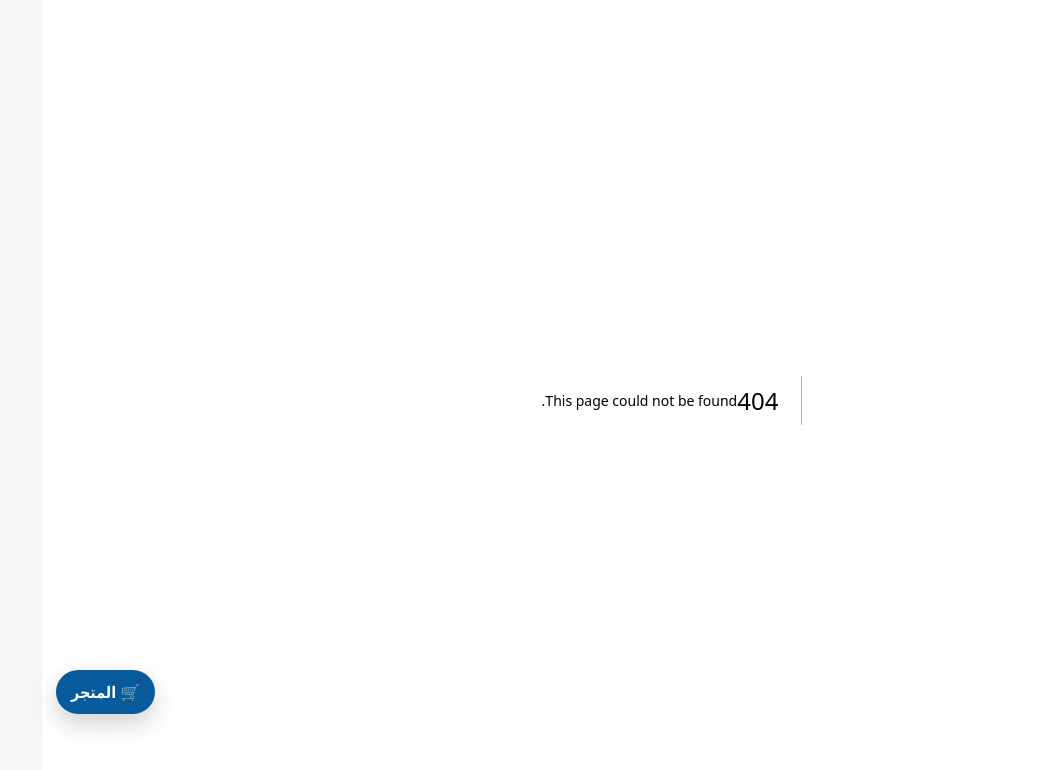
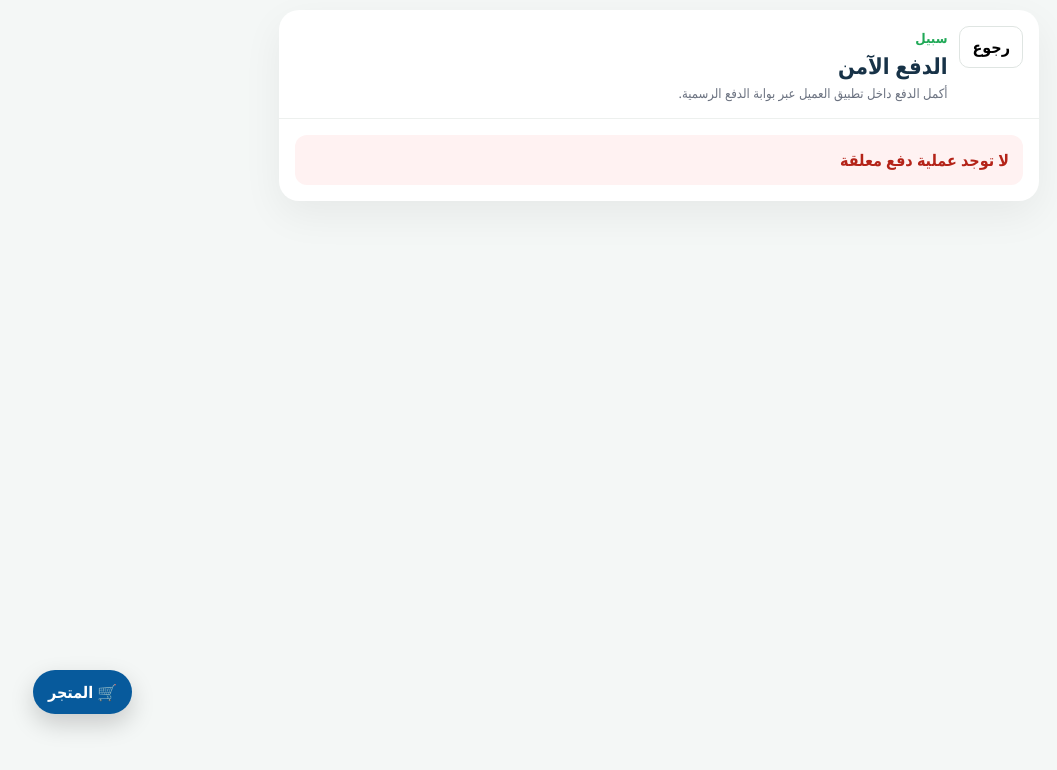
Before and after one commit to mdardash-star/sabeel-system, a Next.js app in the folder apps/mobile/: page /payment in a window 1280 px wide. Before the commit this address had no page. Shown: the top 770 px of the page, without its empty margins (0-1057 px from the left). Built offline with nearby package versions, Linux system fonts and the light colour scheme.

Commit message:
feat: add in-app secure payment screen

```diff
--- /dev/null
+++ b/apps/mobile/app/payment/page.tsx
@@ -0,0 +1,54 @@
+"use client";
+
+import {useEffect,useState} from "react";
+import {useRouter} from "next/navigation";
+
+export default function PaymentPage(){
+  const router=useRouter();
+  const [url,setUrl]=useState("");
+  const [error,setError]=useState("");
+
+  useEffect(()=>{
+    const raw=sessionStorage.getItem("subil_pending_payment_url")||"";
+    if(!raw){setError("لا توجد عملية دفع معلقة");return}
+    try{
+      const parsed=new URL(raw);
+      if(parsed.protocol!=="https:"){throw new Error("invalid")}
+      setUrl(parsed.toString());
+    }catch{
+      setError("تعذر فتح رابط الدفع الآمن");
+    }
+  },[]);
+
+  function closePayment(){
+    sessionStorage.removeItem("subil_pending_payment_url");
+    router.replace("/store");
+  }
+
+  return <main style={s.page} dir="rtl">
+    <section style={s.shell}>
+      <header style={s.header}>
+        <button style={s.back} onClick={closePayment}>رجوع</button>
+        <div>
+          <small style={s.kicker}>سبيل</small>
+          <h1 style={s.title}>الدفع الآمن</h1>
+          <p style={s.note}>أكمل الدفع داخل تطبيق العميل عبر بوابة الدفع الرسمية.</p>
+        </div>
+      </header>
+      {error?<div style={s.error}>{error}</div>:url?<iframe title="الدفع الآمن" src={url} style={s.frame} allow="payment *; clipboard-read; clipboard-write"/>:<div style={s.loading}>جاري تجهيز صفحة الدفع</div>}
+    </section>
+  </main>
+}
+
+const s:Record<string,React.CSSProperties>={
+  page:{minHeight:"100vh",background:"#f4f7f6",padding:10,fontFamily:"inherit"},
+  shell:{maxWidth:760,margin:"0 auto",background:"#fff",borderRadius:20,overflow:"hidden",boxShadow:"0 14px 40px rgba(0,0,0,.06)"},
+  header:{display:"flex",gap:12,alignItems:"flex-start",padding:16,borderBottom:"1px solid #edf0ee"},
+  back:{border:"1px solid #dfe5e2",background:"#fff",borderRadius:10,padding:"9px 12px",fontWeight:800},
+  kicker:{color:"#20a957",fontWeight:800},
+  title:{margin:"2px 0 4px",fontSize:22},
+  note:{margin:0,color:"#6b7280",fontSize:13},
+  frame:{display:"block",width:"100%",height:"calc(100vh - 130px)",minHeight:620,border:0,background:"#fff"},
+  error:{margin:16,padding:14,borderRadius:12,background:"#fff2f2",color:"#b42318",fontWeight:700},
+  loading:{padding:40,textAlign:"center",color:"#6b7280",fontWeight:700}
+};
```
